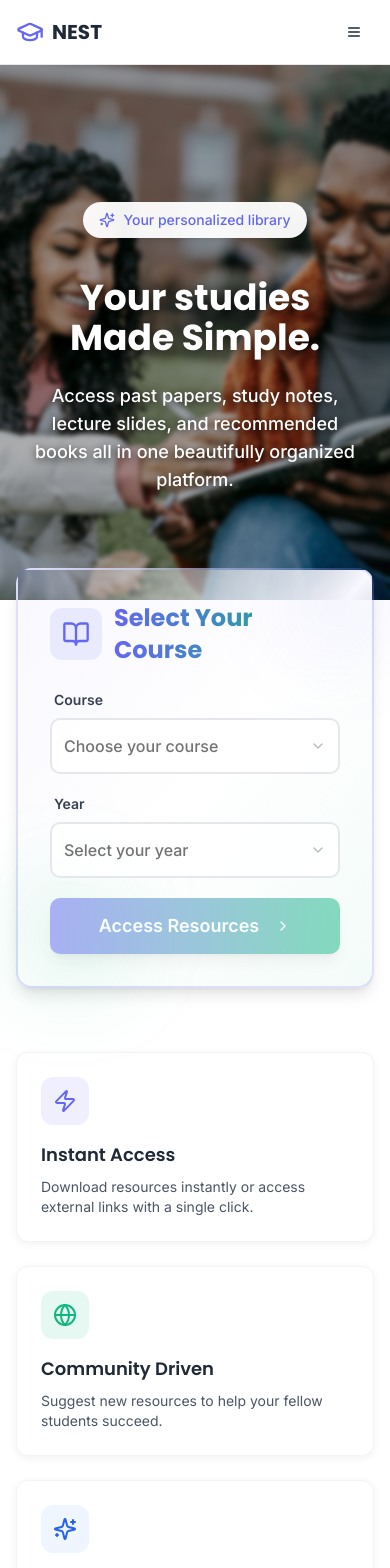
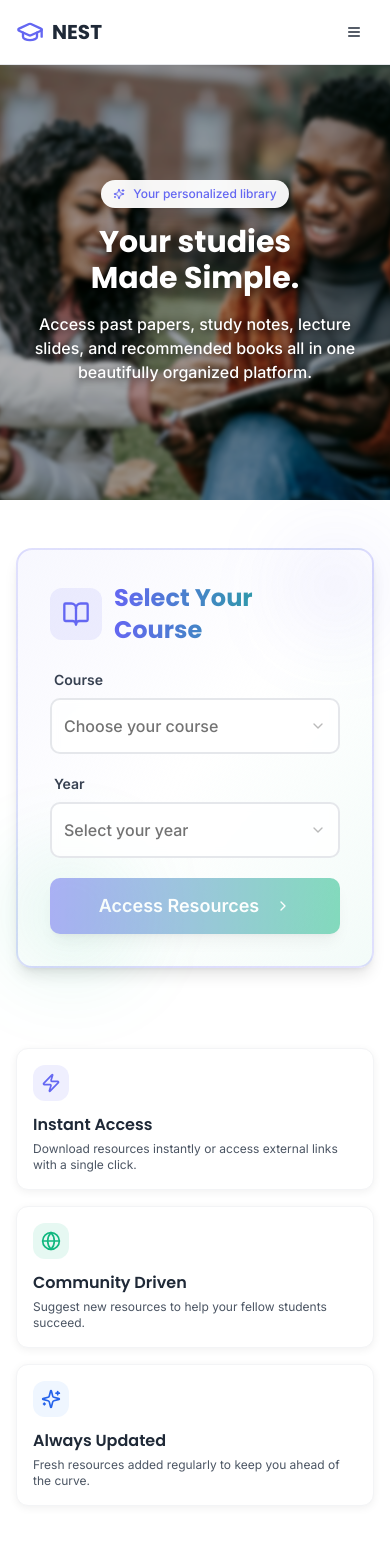
Before and after one commit to neville03/neville-resource-nest, a React (Vite) app: page / in a window 390 px wide. Shown: the top 1568 px of the page. Built offline with nearby package versions, Linux system fonts and the light colour scheme; the HTML template or start-up script is replaced by a standard one.

Commit message:
Refactor course selector section

```diff
--- a/src/pages/Index.tsx
+++ b/src/pages/Index.tsx
@@ -11,7 +11,7 @@ const Index = () => {
 
       <main className="relative">
         {/* Hero Image Section */}
-        <div className="relative h-[600px] overflow-hidden">
+        <div className="relative h-[500px] sm:h-[600px] overflow-hidden">
           <div
             className="absolute inset-0 bg-cover bg-center blur-[2px] scale-105"
             style={{ backgroundImage: `url(${heroImage})` }}
@@ -19,21 +19,21 @@ const Index = () => {
           <div className="absolute inset-0 bg-black/30"></div>
 
           {/* Hero Content Overlay */}
-          <div className="absolute inset-0 flex items-center justify-center pt-24">
+          <div className="absolute inset-0 flex items-center justify-center pt-16 sm:pt-24">
             <div className="container mx-auto max-w-6xl px-4">
-              <div className="text-center space-y-6 animate-fade-in">
-                <div className="inline-flex items-center gap-2 px-4 py-2 bg-white/95 backdrop-blur-sm rounded-full mb-4 shadow-lg">
-                  <Sparkles className="w-4 h-4 text-primary" />
-                  <span className="text-sm font-medium text-primary">Your personalized library</span>
+              <div className="text-center space-y-4 sm:space-y-6 animate-fade-in">
+                <div className="inline-flex items-center gap-2 px-3 py-1.5 sm:px-4 sm:py-2 bg-white/95 backdrop-blur-sm rounded-full shadow-lg">
+                  <Sparkles className="w-3 h-3 sm:w-4 sm:h-4 text-primary" />
+                  <span className="text-xs sm:text-sm font-medium text-primary">Your personalized library</span>
                 </div>
 
-                <h1 className="text-4xl sm:text-5xl md:text-7xl font-bold font-heading">
+                <h1 className="text-3xl sm:text-5xl md:text-7xl font-bold font-heading px-4">
                   <span className="text-white drop-shadow-[0_4px_8px_rgba(0,0,0,0.8)]">Your studies</span>
                   <br />
                   <span className="text-white drop-shadow-[0_4px_8px_rgba(0,0,0,0.8)]">Made Simple.</span>
                 </h1>
 
-                <p className="text-lg sm:text-xl text-white drop-shadow-[0_2px_4px_rgba(0,0,0,0.8)] max-w-2xl mx-auto px-4 font-medium">
+                <p className="text-base sm:text-lg md:text-xl text-white drop-shadow-[0_2px_4px_rgba(0,0,0,0.8)] max-w-2xl mx-auto px-4 font-medium">
                   Access past papers, study notes, lecture slides, and recommended books
                   all in one beautifully organized platform.
                 </p>
@@ -42,43 +42,48 @@ const Index = () => {
           </div>
         </div>
 
-        <div className="container mx-auto max-w-6xl px-4 -mt-8">
-
-          {/* Course Selector */}
-          <div className="flex justify-center mb-16">
-            <div className="w-full max-w-2xl">
-              <CourseSelector />
+        {/* Course Selector Section */}
+        <div className="bg-white py-12 sm:py-16">
+          <div className="container mx-auto max-w-6xl px-4">
+            <div className="flex justify-center">
+              <div className="w-full max-w-2xl">
+                <CourseSelector />
+              </div>
             </div>
           </div>
+        </div>
+
+        {/* Features Section */}
+        <div className="container mx-auto max-w-6xl px-4 py-8 sm:py-12">
 
           {/* Features Grid */}
-          <div className="grid sm:grid-cols-2 md:grid-cols-3 gap-6 mb-16">
-            <div className="bg-white p-6 rounded-xl shadow-soft hover-lift border border-gray-100 group">
-              <div className="p-3 bg-primary/10 rounded-lg w-fit mb-4 group-hover:bg-primary/20 transition-colors">
-                <Zap className="w-6 h-6 text-primary" />
+          <div className="grid sm:grid-cols-2 md:grid-cols-3 gap-4 sm:gap-6 mb-12 sm:mb-16">
+            <div className="bg-white p-4 sm:p-6 rounded-xl shadow-soft hover-lift border border-gray-100 group">
+              <div className="p-2 sm:p-3 bg-primary/10 rounded-lg w-fit mb-3 sm:mb-4 group-hover:bg-primary/20 transition-colors">
+                <Zap className="w-5 h-5 sm:w-6 sm:h-6 text-primary" />
               </div>
-              <h3 className="font-semibold text-lg text-gray-800 mb-2">Instant Access</h3>
-              <p className="text-sm text-gray-600">
+              <h3 className="font-semibold text-base sm:text-lg text-gray-800 mb-1 sm:mb-2">Instant Access</h3>
+              <p className="text-xs sm:text-sm text-gray-600">
                 Download resources instantly or access external links with a single click.
               </p>
             </div>
 
-            <div className="bg-white p-6 rounded-xl shadow-soft hover-lift border border-gray-100 group">
-              <div className="p-3 bg-accent/10 rounded-lg w-fit mb-4 group-hover:bg-accent/20 transition-colors">
-                <Globe className="w-6 h-6 text-accent" />
+            <div className="bg-white p-4 sm:p-6 rounded-xl shadow-soft hover-lift border border-gray-100 group">
+              <div className="p-2 sm:p-3 bg-accent/10 rounded-lg w-fit mb-3 sm:mb-4 group-hover:bg-accent/20 transition-colors">
+                <Globe className="w-5 h-5 sm:w-6 sm:h-6 text-accent" />
               </div>
-              <h3 className="font-semibold text-lg text-gray-800 mb-2">Community Driven</h3>
-              <p className="text-sm text-gray-600">
+              <h3 className="font-semibold text-base sm:text-lg text-gray-800 mb-1 sm:mb-2">Community Driven</h3>
+              <p className="text-xs sm:text-sm text-gray-600">
                 Suggest new resources to help your fellow students succeed.
               </p>
             </div>
 
-            <div className="bg-white p-6 rounded-xl shadow-soft hover-lift border border-gray-100 group sm:col-span-2 md:col-span-1">
-              <div className="p-3 bg-blue-50 rounded-lg w-fit mb-4 group-hover:bg-blue-100 transition-colors">
-                <Sparkles className="w-6 h-6 text-blue-600" />
+            <div className="bg-white p-4 sm:p-6 rounded-xl shadow-soft hover-lift border border-gray-100 group sm:col-span-2 md:col-span-1">
+              <div className="p-2 sm:p-3 bg-blue-50 rounded-lg w-fit mb-3 sm:mb-4 group-hover:bg-blue-100 transition-colors">
+                <Sparkles className="w-5 h-5 sm:w-6 sm:h-6 text-blue-600" />
               </div>
-              <h3 className="font-semibold text-lg text-gray-800 mb-2">Always Updated</h3>
-              <p className="text-sm text-gray-600">
+              <h3 className="font-semibold text-base sm:text-lg text-gray-800 mb-1 sm:mb-2">Always Updated</h3>
+              <p className="text-xs sm:text-sm text-gray-600">
                 Fresh resources added regularly to keep you ahead of the curve.
               </p>
             </div>
```
